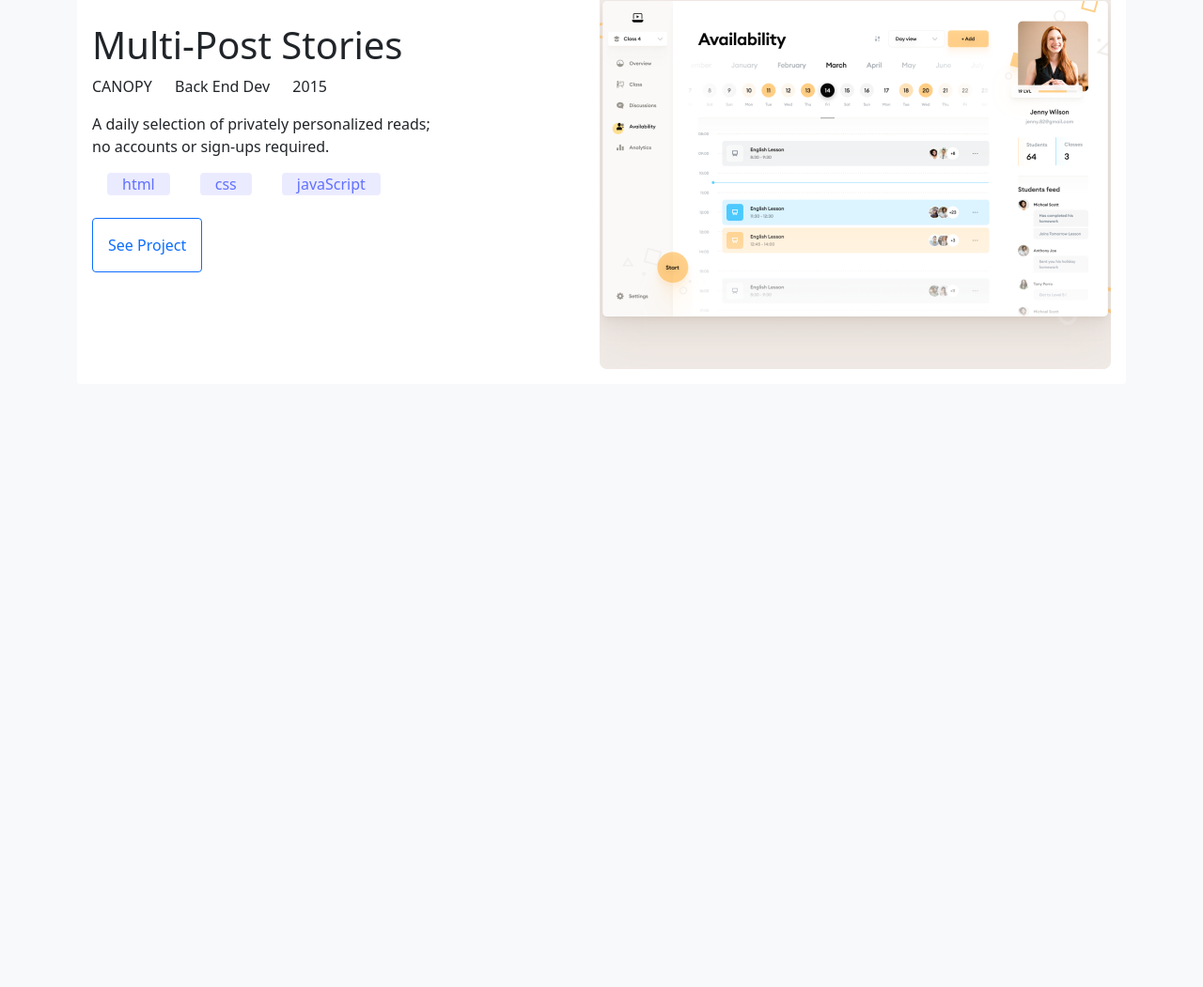
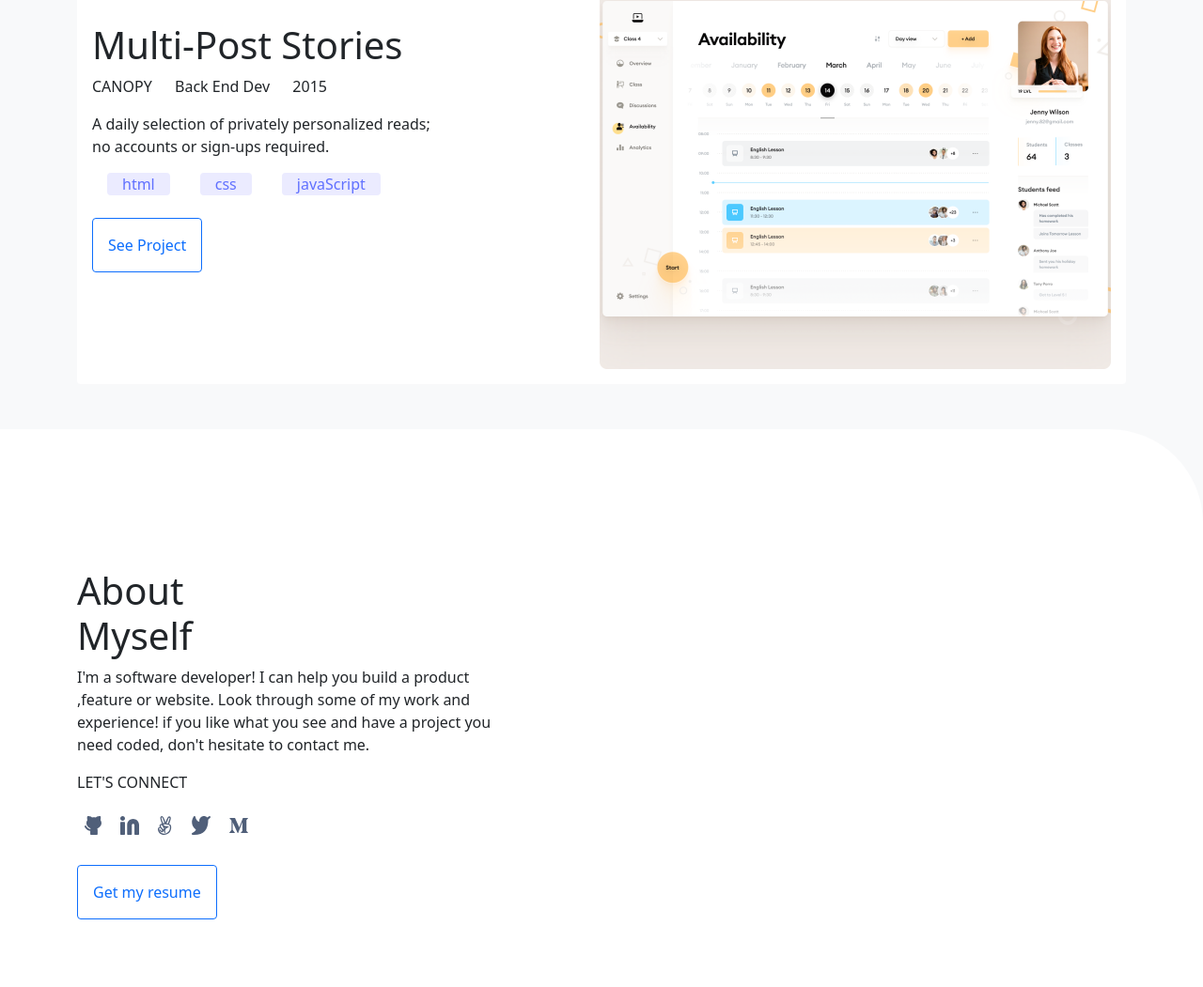
Before and after one commit to danigalindo10/bootstrap-portfolio, a website: page index.html in a window 1280 px wide. Shown: the part 2192-3243 px from the top of the page at 94% size. Before the commit the page ends 2649 px from the top, so only its background shows below. Drawn offline with nearby package versions, Linux system fonts and the light colour scheme; files that its build step writes are made by us from their sources.

Commit message:
About me

```diff
--- a/index.html
+++ b/index.html
@@ -210,7 +210,41 @@
     </section>
     <!--End of card 4-->
     <!--End of Work Section-->
+    <!--About me section-->
+    <section id="About bg-white"
+      style="width: 100%; background-color: #ffff; padding-top: 100px; border-top-right-radius: 100px;">
+      <div class="container d-md-flex justify-content-between py-5">
+        <div class="col-md-5">
+          <h1 class="font-weight-bold text-dark fs-1 col col-lg-4">
+            About Myself
+          </h1>
+          <p class="description">
+            I'm a software developer! I can help you build a product ,feature or
+            website. Look through some of my work and experience! if you like
+            what you see and have a project you need coded, don't hesitate to
+            contact me.
+          </p>
+          <p class="connect">LET'S CONNECT</p>
+          <div class="social-network">
+            <img class="p-2" src="Images/github.svg" alt="github" />
+            <img class="p-2" src="Images/linkedin.svg" alt="linkedin" />
+            <img class="p-2" src="Images/hand.svg" alt="angel list" />
+            <img class="p-2" src="Images/twitter.svg" alt="twitter" />
+            <img class="p-2" src="Images/m.svg" alt="medium" />
+          </div>
 
+
+          <div class="resume-button">
+            <button
+              class="bg-white border border-primary my-4 p-3 text-primary rounded"
+              type="button"
+            >
+              Get my resume
+            </button>
+          </div>
+        </div>
+
+        <!-- End of about me -->
 
     <!--The End Contact form section-->
     <!--JS BOOTSTRAP-->
```
